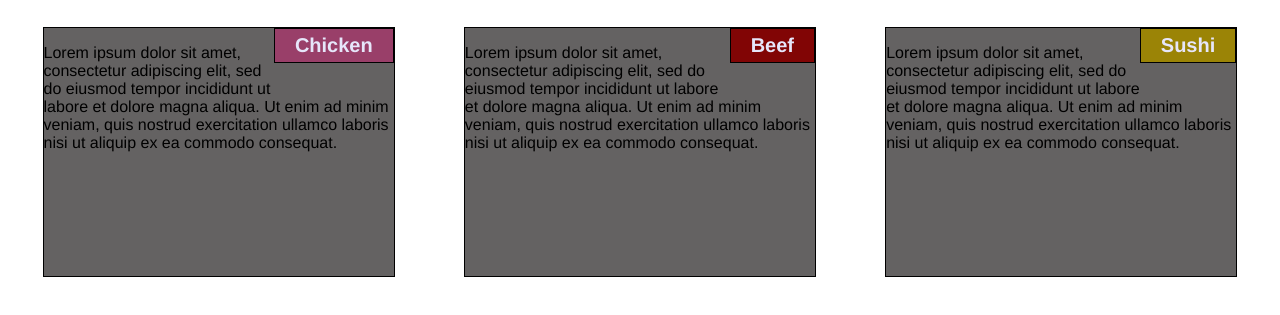
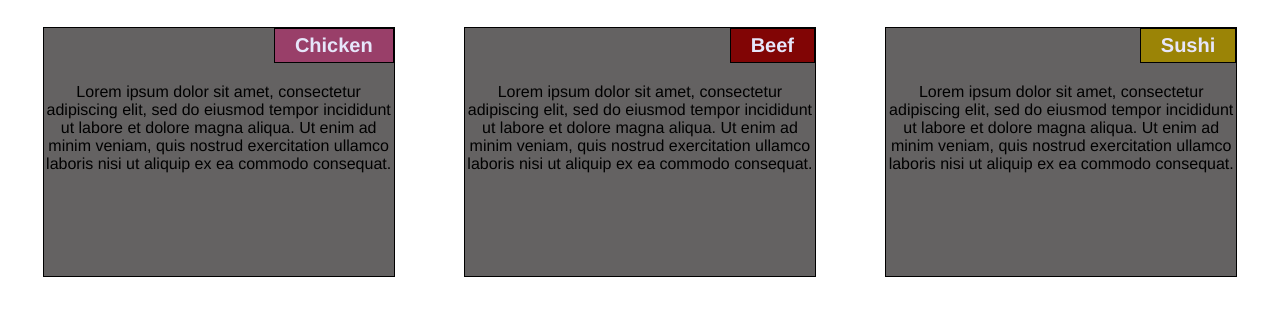
Before and after one commit to kvpratheek/module2-solution, a plain HTML site: page index.html in a window 1280 px wide. Shown: the part 61-376 px from the top of the page. Drawn offline with Linux system fonts and the light colour scheme.

Commit message:
Adjust Text

```diff
--- a/css/pagestyle.css
+++ b/css/pagestyle.css
@@ -27,6 +27,11 @@ section {
     margin-right: auto;
     margin-left: auto;
     font-family: Helvetica;
+}
+
+p{
+    clear: right;
+    text-align: center;
 }
 
 #chicken {
```
